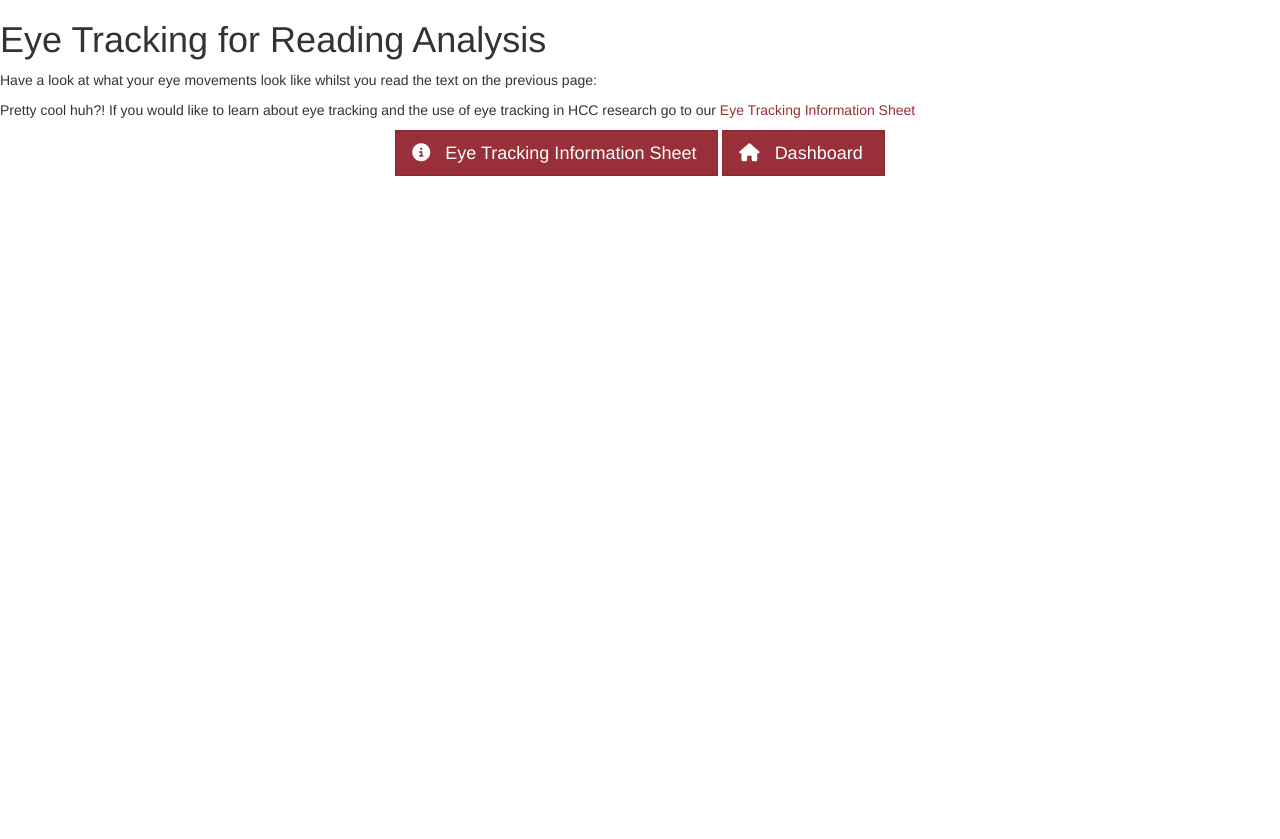
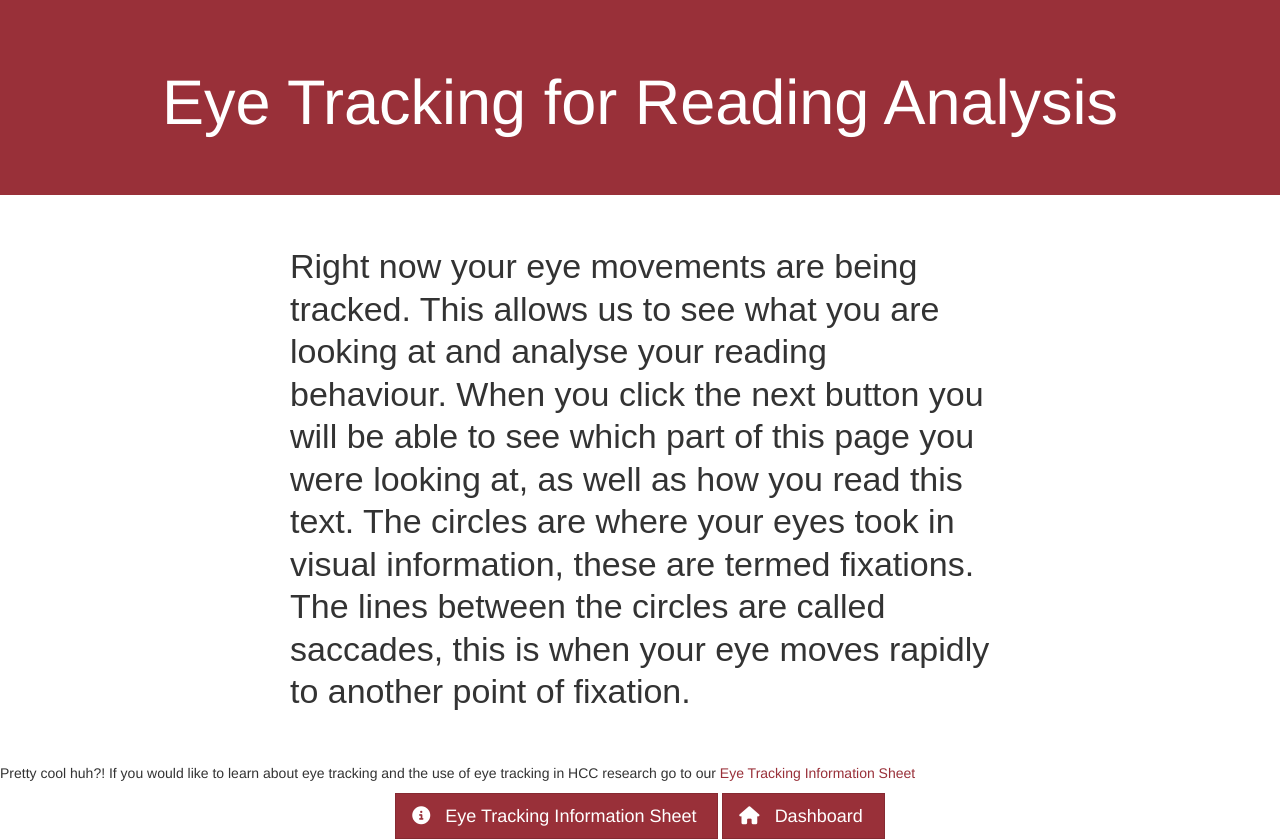
Before and after one commit to chow-c/hcc-workshop, a Django app: page /reading_tracking/eyegaze/ in a window 1280 px wide. Shown: the part 50-889 px from the top of the page. Before the commit the page ends 226 px from the top, so only its background shows below. Run offline with Django 3.2, Linux system fonts and the light colour scheme; some libraries are stand-ins or nearby versions.

Commit message:
First attempt plotting

```diff
--- a/reading_tracking/templates/reading_tracking/eyegaze.html
+++ b/reading_tracking/templates/reading_tracking/eyegaze.html
@@ -11,16 +11,16 @@
 {% endblock %}
 
 {% block content %}
+	<div class="background-gif"></div>
+		<div class="jumbotron text-center">
+		<h1 class="vertical-align">Eye Tracking for Reading Analysis</h1>
+	</div>
 	<div id="inner-container-fluid" class="container-fluid">
-		<h1>Eye Tracking for Reading Analysis</h1>
-
 	{% if False %}
 		<p>Whoops! Something seems to have gone wrong. Go back to the
 			<a href="{% url 'reading_tracking:index' %}">start page</a> for the activity and
 			make sure an <a href="https://theeyetribe.com/">EyeTribe</a> eye tracker is connected and running on this computer.
 		</p>
-
-
 		<div class="container-fluid next-page text-center">
 			<a href="{% url 'reading_tracking:eyegaze' %}" role="button" class="btn btn-primary btn-lg">
 				<i class="fa fa-chevron-left" aria-hidden="true"></i>
@@ -32,9 +32,13 @@
 			</a>
 		</div>
 	{% else %}
-            <p>Have a look at what your eye movements look like whilst you read the text on the previous page: </p>
-			<div class="text-center">
 
+		<div style="width:700px;margin-left:auto;margin-right:auto;font-size:34px;font-family: Arial, Helvetica, sans-serif;line-height: 125%;padding-top:20px;padding-bottom:50px;">
+			Right now your eye movements are being tracked. This allows us to see what you are looking at
+			and analyse your reading behaviour. When you click the next button you will be able to see
+			which part of this page you were looking at, as well as how you read this text. The circles are
+			where your eyes took in visual information, these are termed fixations. The lines between the
+			circles are called saccades, this is when your eye moves rapidly to another point of fixation.
 		</div>
 
 		<div class="container-fluid intro">
```
Also changed, not shown: reading_tracking/templates/reading_tracking/index.html (+17 -0 lines). Lines whose indentation alone changed are shown as unchanged.
